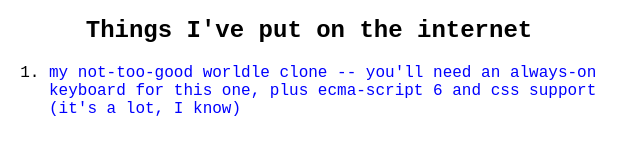
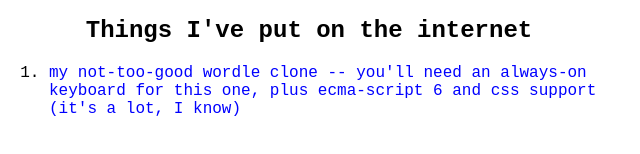
Before and after one commit to underscoreanne/underscoreanne.github.io, a plain HTML site: page index.html in a window 1280 px wide. Shown: the part 528-682 px from the top of the page, 331-971 px from the left. Drawn offline with Linux system fonts and the light colour scheme.

Commit message:
wspelling holy shit

```diff
--- a/index.html
+++ b/index.html
@@ -22,7 +22,7 @@
 		<ol>
 			<li>
 				<a href=wordle.html>
-					my not-too-good worldle clone --
+					my not-too-good wordle clone --
 					you'll need an always-on keyboard
 					for this one, plus ecma-script 6
 					and css support (it's a lot, I
```
